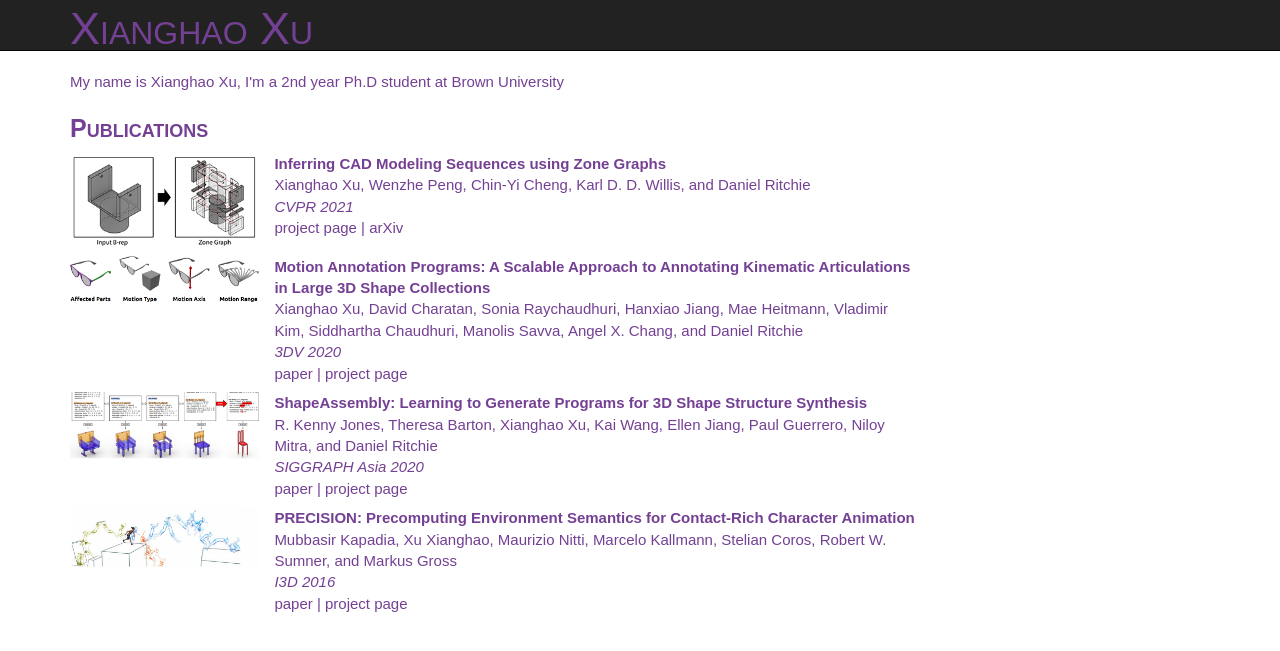
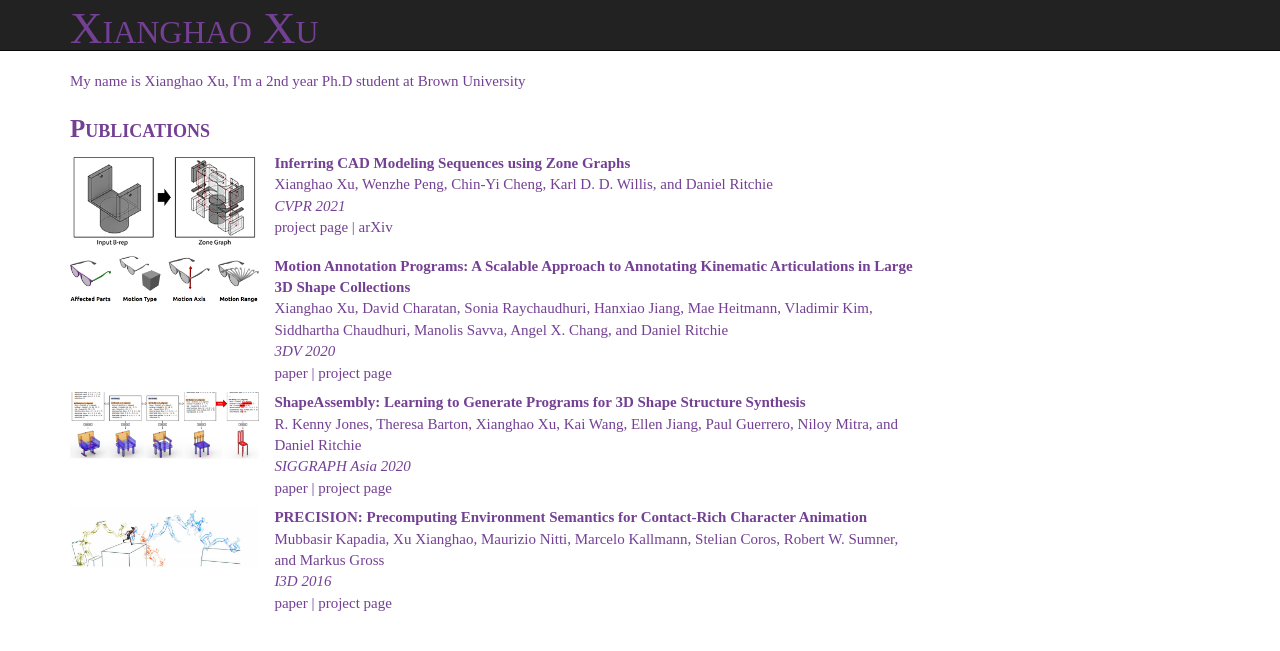
Before and after one commit to xxh43/xxh43.github.io, a Jekyll site: the page built from index.html, in a window 1280 px wide. Shown: the top 651 px of the page. Built offline with Jekyll 4.4.1, drawn with Linux system fonts in a browser that asks for light colours.

Commit message:
Update style.css

```diff
--- a/css/style.css
+++ b/css/style.css
@@ -1,5 +1,5 @@
 body {
-	font-family: 'Source Sans Pro', sans-serif;
+	font-family: "Times New Roman", Times, serif;
 	font-size: 15px;
 }
 
@@ -76,12 +76,10 @@ a, a:hover {
 
 .pub {
 	padding-bottom: 8px;
-	color:#744094;
 }
 
 .pubtextsection {
 	padding-left: 0px;
-	color:#744094;
 }
 
 .pubtitle {
```
